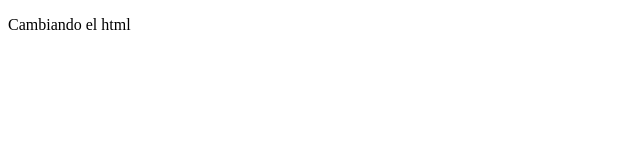
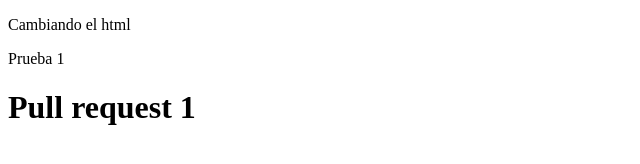
Before and after one commit to JavierDaza/Prueba-2, a plain HTML site: page index.html in a window 1280 px wide. Shown: the whole page, without its empty margins (0-640 px from the left). Drawn offline with Linux system fonts and the light colour scheme.

Commit message:
Pull request N1

```diff
--- a/index.html
+++ b/index.html
@@ -6,5 +6,7 @@
 </head>
 <body>
     <p>Cambiando el html</p>
+    <p>Prueba 1</p>
+    <h1>Pull request 1</h1>
 </body>
 </html>
```
